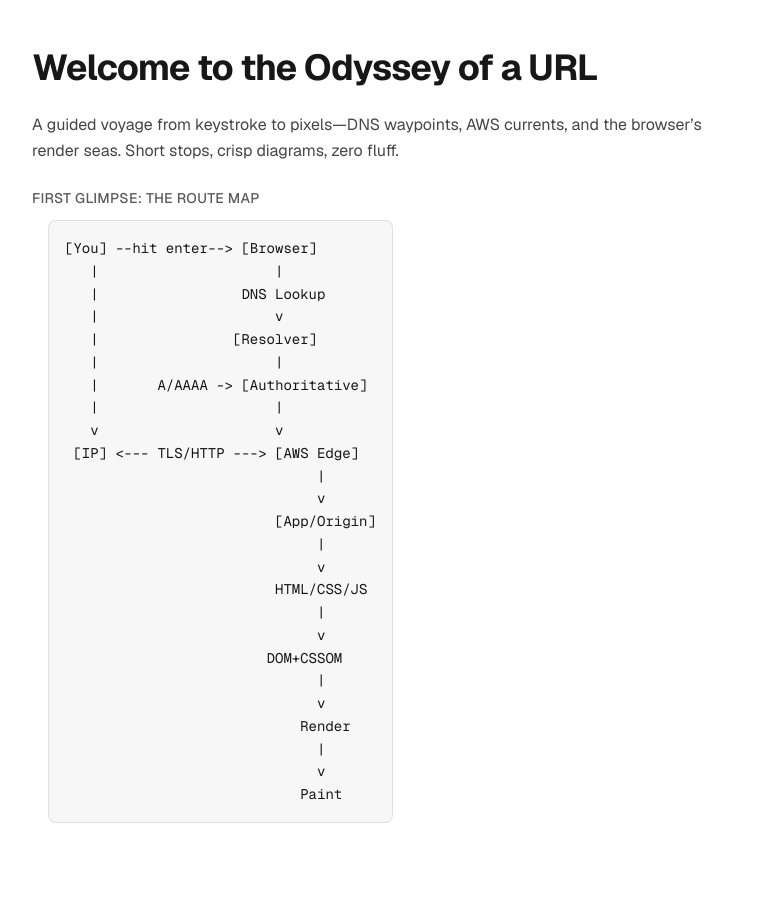
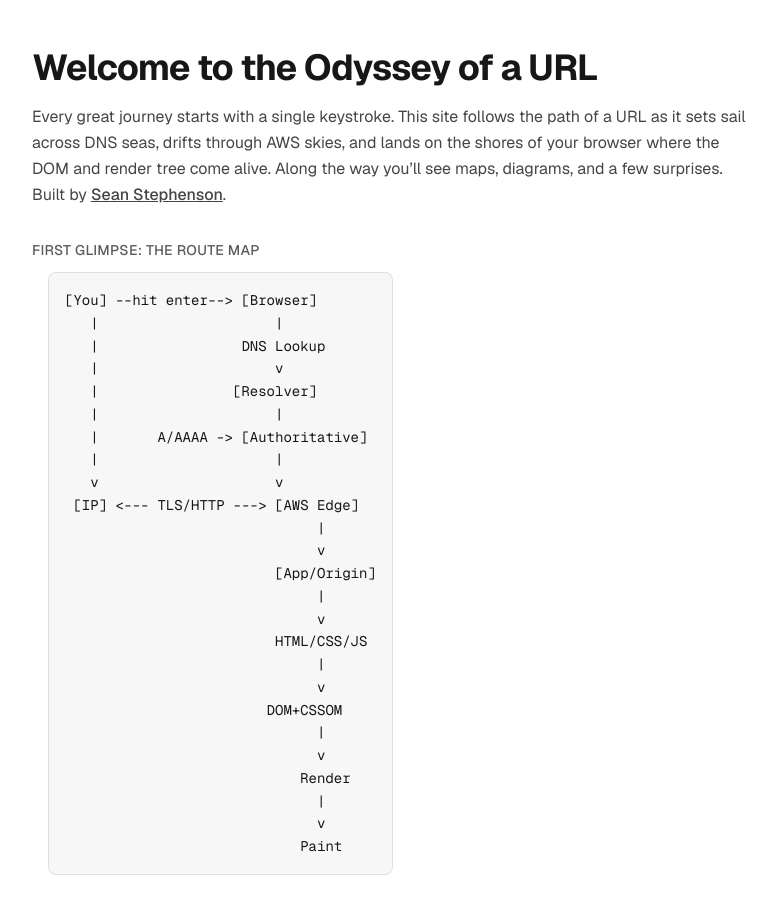
Before and after one commit to SeanPlusPlus/odyssey-of-a-url, a Next.js app: page / in a window 1280 px wide. Shown: the top 914 px of the page, without its empty margins (248-1024 px from the left). Before the commit the page ends 871 px from the top, so only its background shows below. Built offline with nearby package versions, Linux system fonts and the light colour scheme.

Commit message:
more copy updates

```diff
--- a/app/page.tsx
+++ b/app/page.tsx
@@ -1,21 +1,16 @@
+import Welcome from '@/components/Welcome'
 import AsciiDiagram from '@/components/AsciiDiagram'
 
 export default function Home() {
   return (
     <div className="font-sans min-h-screen">
-      <main className="mx-auto max-w-3xl px-4 sm:px-6 py-12 space-y-6">
-        <h1 className="text-4xl font-bold tracking-tight">Welcome to the Odyssey of a URL</h1>
-
-        <p className="text-base leading-relaxed text-foreground/80">
-          A guided voyage from keystroke to pixels—DNS waypoints, AWS currents, and the browser’s
-          render seas. Short stops, crisp diagrams, zero fluff.
-        </p>
+      <main className="mx-auto max-w-3xl px-4 sm:px-6 py-12 space-y-8">
+        <Welcome />
 
         <section aria-label="ascii-diagram-preview" className="space-y-3">
           <h2 className="text-sm font-medium uppercase tracking-wide text-foreground/70">
             First Glimpse: The Route Map
           </h2>
-
           <AsciiDiagram />
         </section>
       </main>
--- /dev/null
+++ b/components/Welcome.tsx
@@ -0,0 +1,23 @@
+export default function Welcome() {
+  return (
+    <section className="space-y-4">
+      <h1 className="text-4xl font-bold tracking-tight">Welcome to the Odyssey of a URL</h1>
+
+      <p className="text-base leading-relaxed text-foreground/80">
+        Every great journey starts with a single keystroke. This site follows the path of a URL as
+        it sets sail across DNS seas, drifts through AWS skies, and lands on the shores of your
+        browser where the DOM and render tree come alive. Along the way you’ll see maps, diagrams,
+        and a few surprises. Built by{' '}
+        <a
+          href="https://seanplusplus.com/"
+          target="_blank"
+          rel="noopener noreferrer"
+          className="font-medium underline hover:no-underline"
+        >
+          Sean Stephenson
+        </a>
+        .
+      </p>
+    </section>
+  )
+}
```
